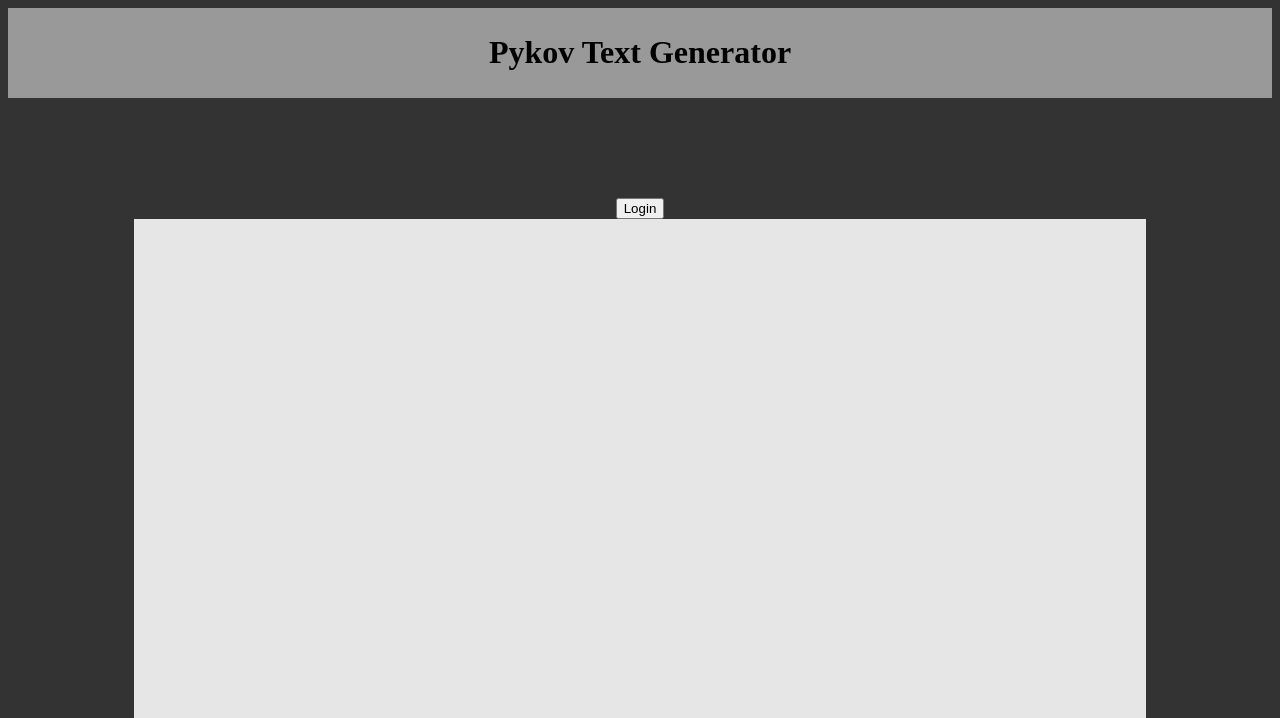
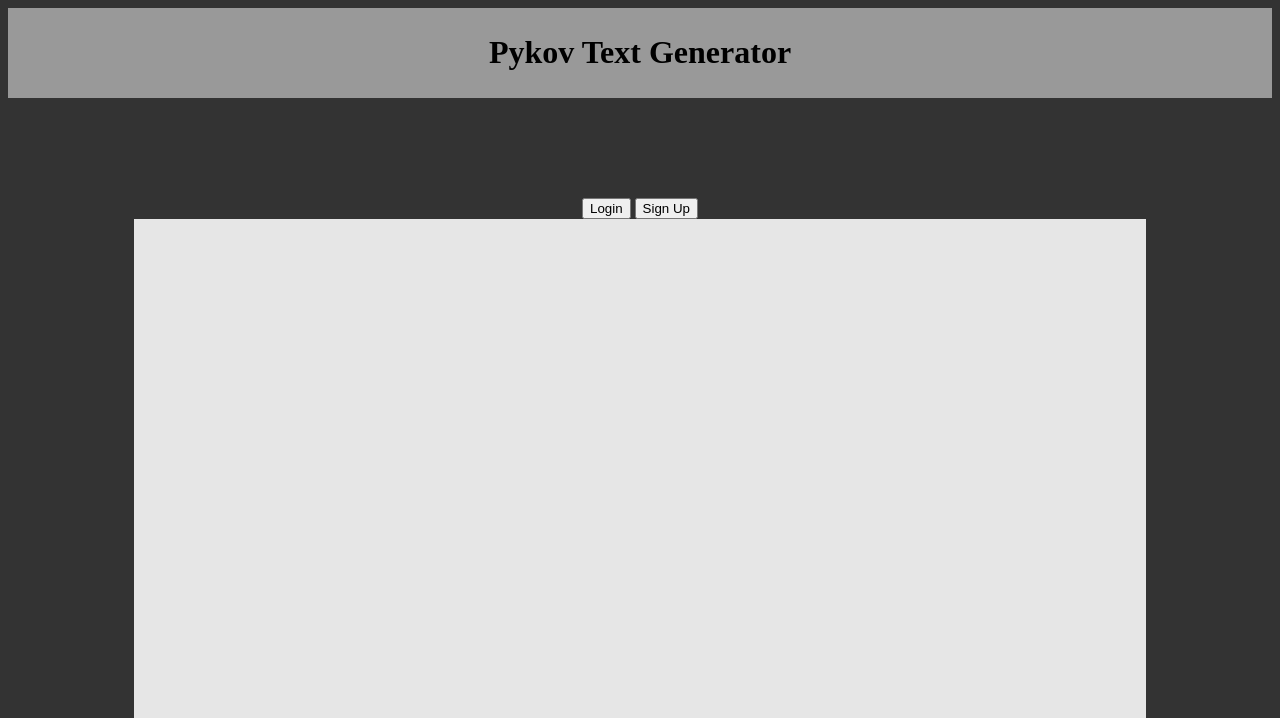
Before and after one commit to Doxterpepper/Pykov-Text-Generator, a Flask app: page / in a window 1280 px wide. Shown: the top 718 px of the page. Run offline with Flask 2, Linux system fonts and the light colour scheme.

Commit message:
Added signup functionality

```diff
--- a/templates/index.html
+++ b/templates/index.html
@@ -7,7 +7,8 @@
       <h1>Pykov Text Generator</h1>
     </div>
     <div id=functions>
-	<a href="login.html"><button id="button" class="btn btn-primary btn-block">Login </button></a>
+	<a href="login.html"><button id="button" class="btn btn-primary btn-block">Login</button></a>
+	<a href="signup.html"><button id="button" class="btn-primary btn-block">Sign Up</button></a>
 	</br>
       <textarea></textarea>
     </div>
```
